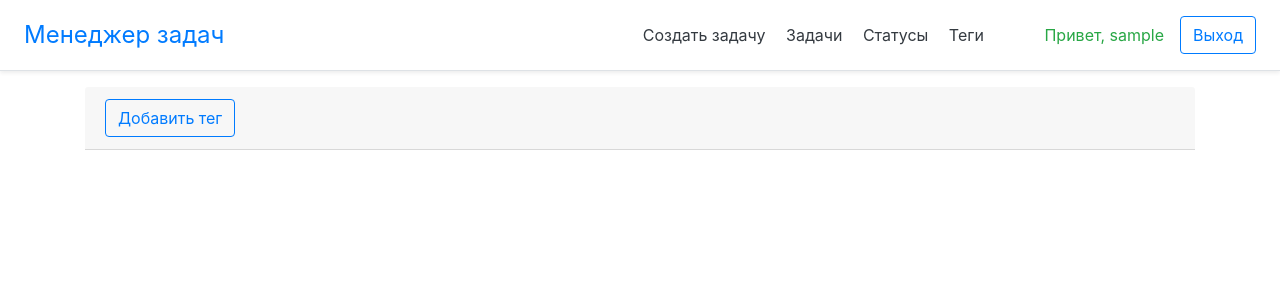
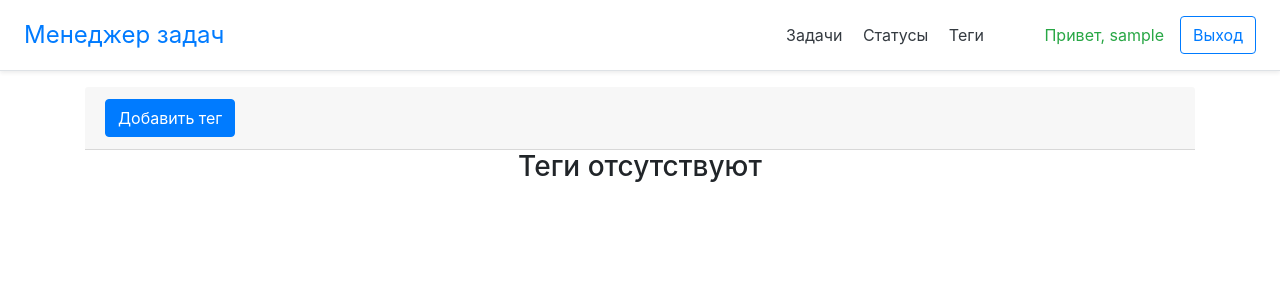
Before and after one commit to Roman-Sergeichuk/python-project-lvl4, a Django app: page /tasks/tags/ in a window 1280 px wide. Shown: the top 300 px of the page. Run offline with Django 3.2, Linux system fonts and the light colour scheme; the visitor is signed in with stand-in values (Sample User, id 1); data that the repository does not hold is empty; parts of the project's set-up code (start-up, migrations or seed data) failed here and were passed over; some libraries are stand-ins or nearby versions.

Commit message:
templates updated

```diff
--- a/tasks/templates/status_list.html
+++ b/tasks/templates/status_list.html
@@ -3,8 +3,9 @@
 {% block content %}
 
 <div class="card-header">
-    <a href="{% url 'create_status' %}" class="btn btn-outline-primary">Добавить статус</a>
+    <a href="{% url 'create_status' %}" class="btn btn-primary">Добавить статус</a>
 </div>
+    {% if statuses.count %}
     <table class="table table-striped text-right">
         <tbody>
             <tr>
@@ -20,4 +21,7 @@
         </tbody>
         {% endfor %}
     </table>
+    {% else %}
+<h3 class="text-center">Статусы отсутствуют</h3>
+{% endif %}
 {% endblock %}
--- a/tasks/templates/tag_list.html
+++ b/tasks/templates/tag_list.html
@@ -3,8 +3,9 @@
 {% block content %}
 
 <div class="card-header">
-    <a href="{% url 'create_tag' %}" class="btn btn-outline-primary">Добавить тег</a>
+    <a href="{% url 'create_tag' %}" class="btn btn-primary">Добавить тег</a>
 </div>
+{% if tags.count %}
 <table class="table table-striped text-right">
     <tbody>
         <tr>
@@ -20,4 +21,7 @@
     </tbody>
     {% endfor %}
 </table>
+{% else %}
+<h3 class="text-center">Теги отсутствуют</h3>
+{% endif %}
 {% endblock %}
--- a/templates/base.html
+++ b/templates/base.html
@@ -45,7 +45,6 @@
   </h4>
       {% if user.is_authenticated %}
   <nav class="my-2 my-md-0 mr-md-3 text-success">
-    <a class="p-2 text-dark" href="{% url 'create_task' %}">Создать задачу</a>
     <a class="p-2 text-dark" href="{% url 'task_list' %}">Задачи</a>
       {% if user.is_staff %}
     <a class="p-2 text-dark" href="{% url 'status_list' %}">Статусы</a>
```
Also changed, not shown: tasks/templates/task_list.html (+10 -5 lines).
